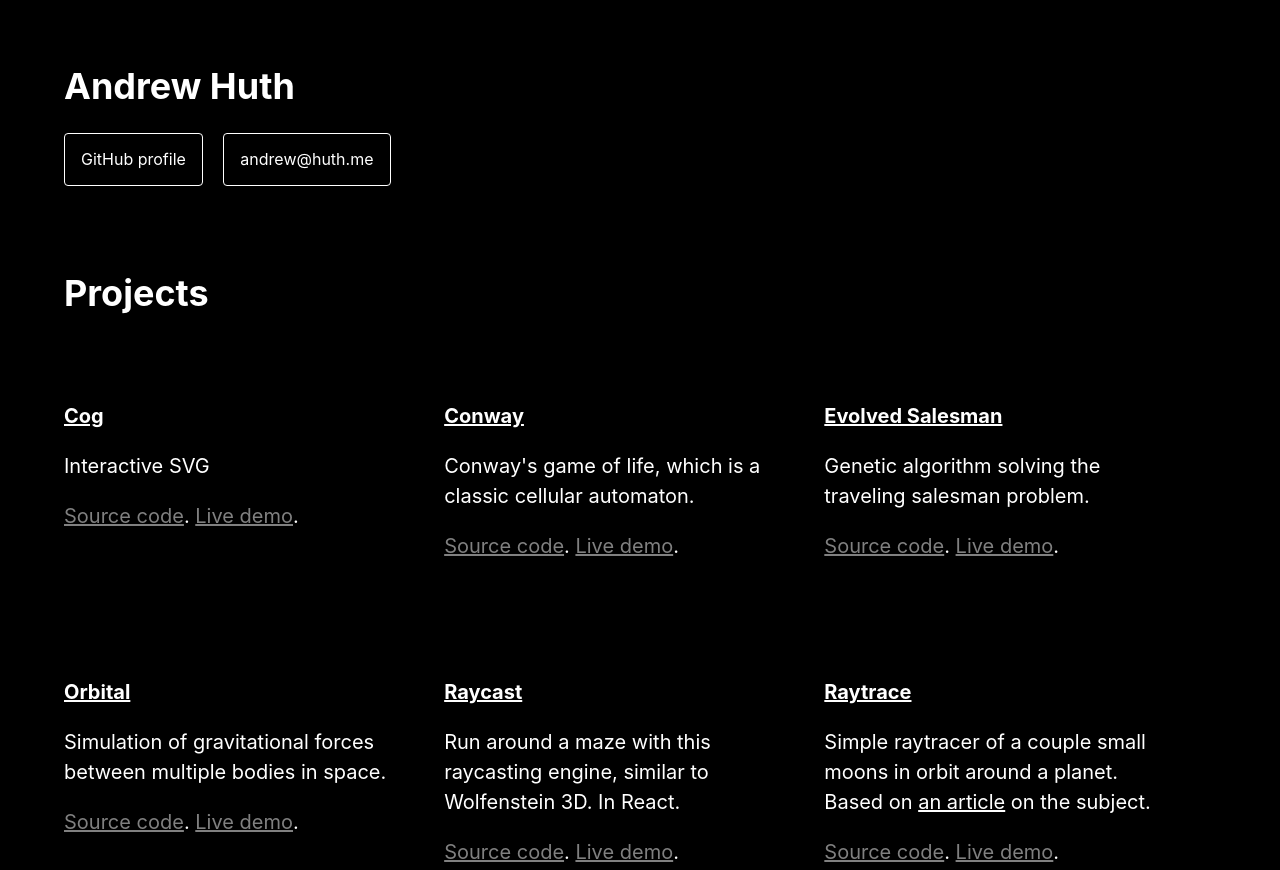
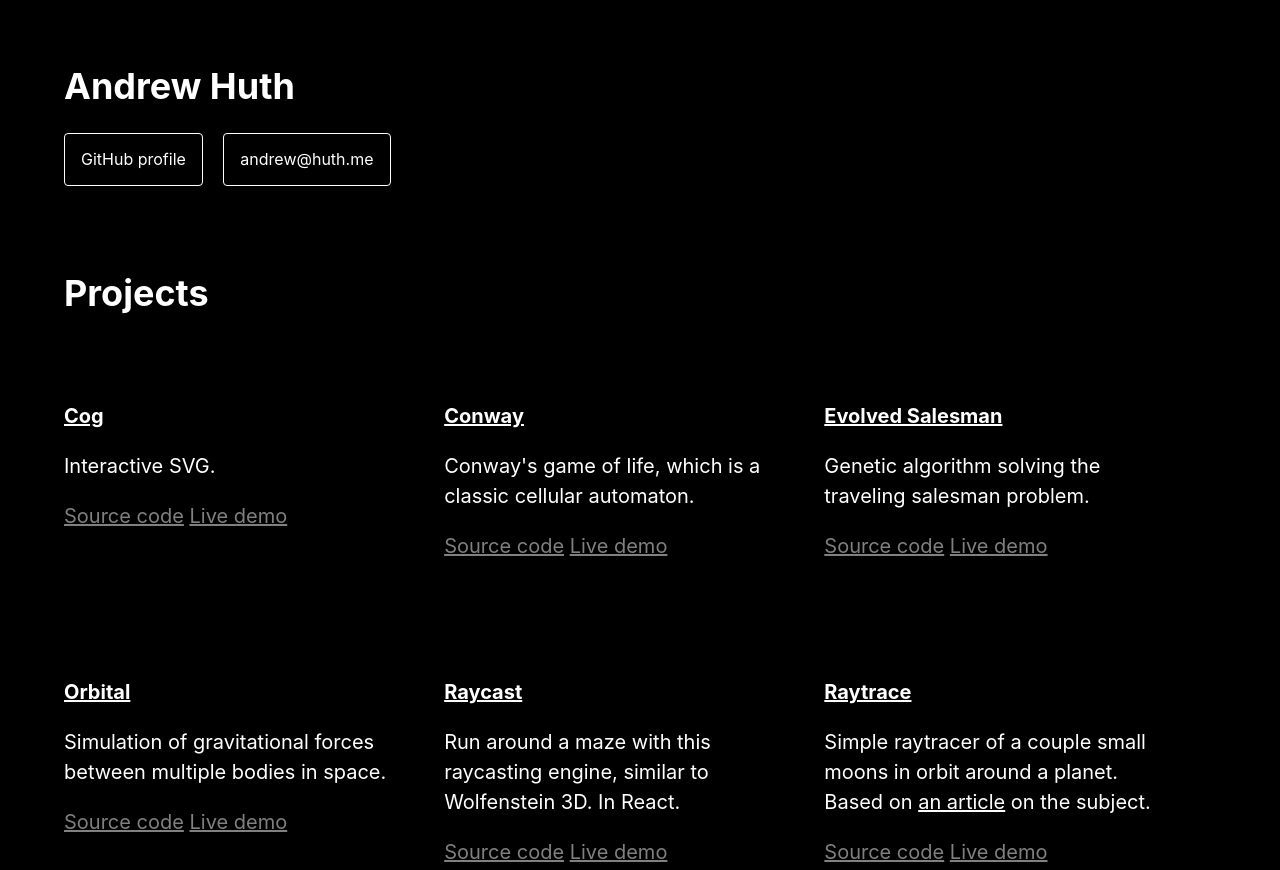
Before and after one commit to ahuth/ahuth.github.io, an Eleventy site: page src/index.html in a window 1280 px wide. Shown: the top 870 px of the page. Built offline with nearby package versions, Linux system fonts and the light colour scheme; Eleventy itself is replaced by a stand-in of ours; files that its build step writes are made by us from their sources.

Commit message:
Wrap each project in a <section> and tweak periods

```diff
--- a/src/_data/projects.json
+++ b/src/_data/projects.json
@@ -2,7 +2,7 @@
   {
     "name": "Cog",
     "repo": "https://github.com/ahuth/cog",
-    "description": "Interactive SVG",
+    "description": "Interactive SVG.",
     "demo": "https://ahuth.github.io/cog"
   },
   {
--- a/src/index.html
+++ b/src/index.html
@@ -15,12 +15,14 @@ description: Andrew Huth's homepage
   <ul class="f4 lh-copy list ma4 ma5-ns pa0 mt0 mt0-ns flex flex-wrap">
     {% for project in projects %}
       <li class="w-33-l pr4 mb5 mt4">
-        <h3 class="f4"><a class="white lh-copy" href="{{ project.repo }}">{{ project.name }}</a></h3>
-        <p class="lh-copy">{{ project.description }}</p>
-        <a class="white o-50" href="{{ project.repo }}">Source code</a>.
-        {% if project.demo %}
-          <a class="white o-50" href="{{ project.demo }}">Live demo</a>.
-        {% endif %}
+        <section>
+          <h3 class="f4"><a class="white lh-copy" href="{{ project.repo }}">{{ project.name }}</a></h3>
+          <p class="lh-copy">{{ project.description }}</p>
+          <a class="white o-50" href="{{ project.repo }}">Source code</a>
+          {% if project.demo %}
+            <a class="white o-50" href="{{ project.demo }}">Live demo</a>
+          {% endif %}
+        </section>
       </li>
     {% endfor %}
   </ul>
```
